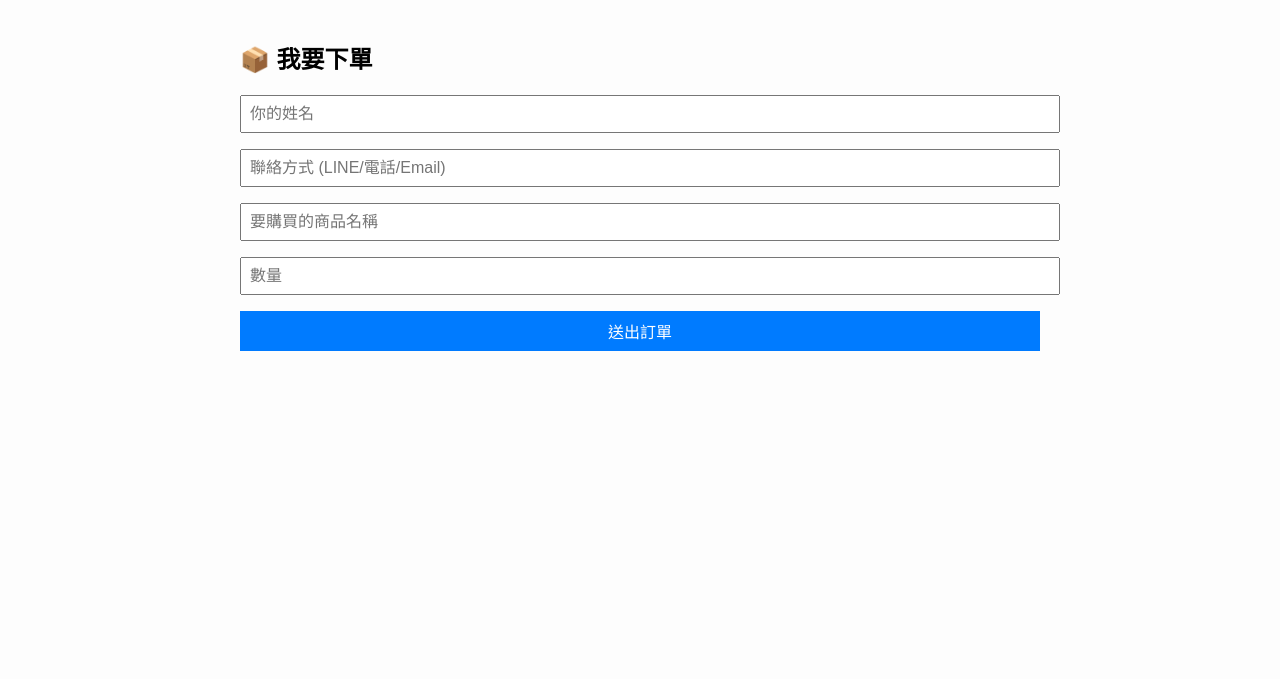
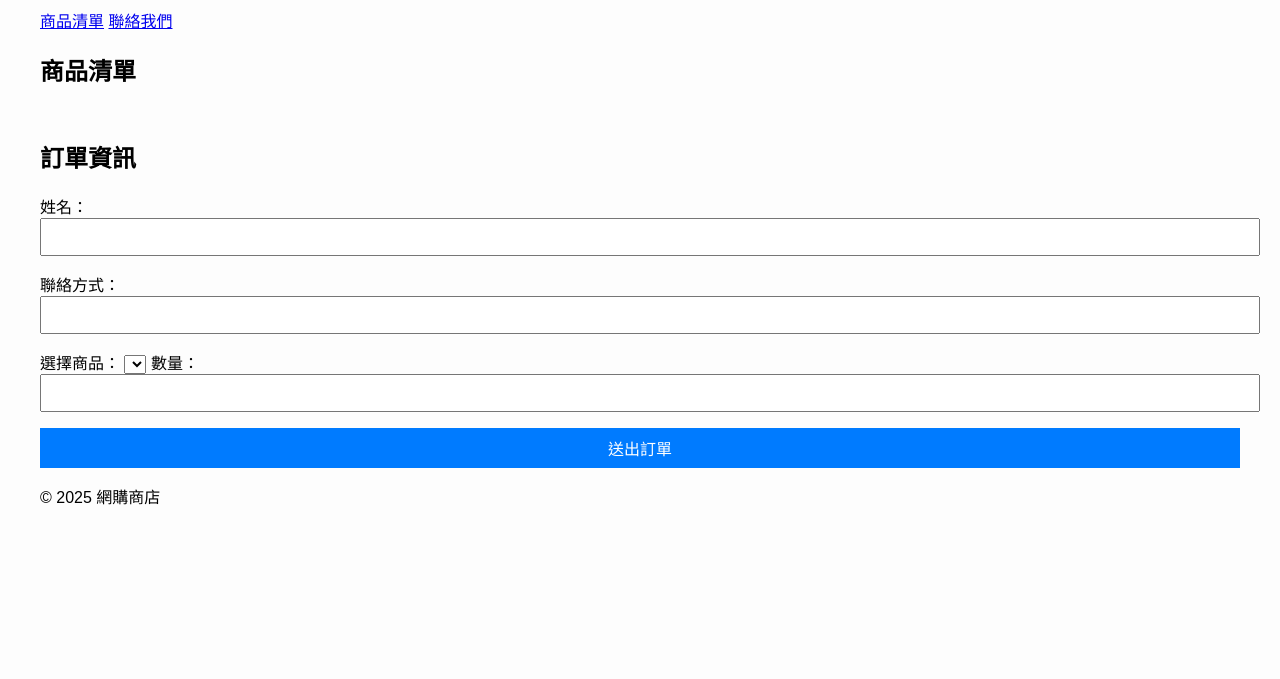
Before and after one commit to LLZ1212/L, a plain HTML site: page index.html in a window 1280 px wide. Shown: the part 121-800 px from the top of the page. Drawn offline with Linux system fonts and the light colour scheme; no server answers.

Commit message:
Update index.html

```diff
--- a/index.html
+++ b/index.html
@@ -1,26 +1,54 @@
 <!DOCTYPE html>
-<html lang="zh-TW">
+<html lang="zh-Hant">
 <head>
-  <meta charset="UTF-8" />
-  <meta name="viewport" content="width=device-width, initial-scale=1.0"/>
-  <title>我的網購小舖</title>
-  <link rel="stylesheet" href="style.css" />
+  <meta charset="UTF-8">
+  <meta name="viewport" content="width=device-width, initial-scale=1.0">
+  <title>網購商店</title>
+  <link rel="stylesheet" href="style.css">
 </head>
 <body>
-  <div class="container">
-    <h1>🛍️ 我的網購小舖</h1>
-    <div id="product-list"></div>
+  <header>
+    <h1>網購商店</h1>
+    <nav>
+      <a href="#products">商品清單</a>
+      <a href="#contact">聯絡我們</a>
+    </nav>
+  </header>
 
-    <h2>📦 我要下單</h2>
-    <form id="order-form">
-      <input type="text" name="姓名" placeholder="你的姓名" required />
-      <input type="text" name="聯絡方式" placeholder="聯絡方式 (LINE/電話/Email)" required />
-      <input type="text" name="商品名稱" placeholder="要購買的商品名稱" required />
-      <input type="number" name="數量" placeholder="數量" min="1" required />
-      <button type="submit">送出訂單</button>
-      <p id="msg"></p>
-    </form>
-  </div>
+  <main>
+    <section id="products">
+      <h2>商品清單</h2>
+      <div id="product-list" class="product-list">
+        <!-- 商品會在這裡顯示 -->
+      </div>
+    </section>
+
+    <section id="contact">
+      <h2>訂單資訊</h2>
+      <form id="order-form">
+        <label for="name">姓名：</label>
+        <input type="text" id="name" name="name" required>
+
+        <label for="contact">聯絡方式：</label>
+        <input type="text" id="contact" name="contact" required>
+
+        <label for="product">選擇商品：</label>
+        <select id="product" name="product">
+          <!-- 商品選項將會自動填充 -->
+        </select>
+
+        <label for="quantity">數量：</label>
+        <input type="number" id="quantity" name="quantity" required>
+
+        <button type="submit">送出訂單</button>
+      </form>
+    </section>
+  </main>
+
+  <footer>
+    <p>&copy; 2025 網購商店</p>
+  </footer>
+
   <script src="script.js"></script>
 </body>
 </html>
```
